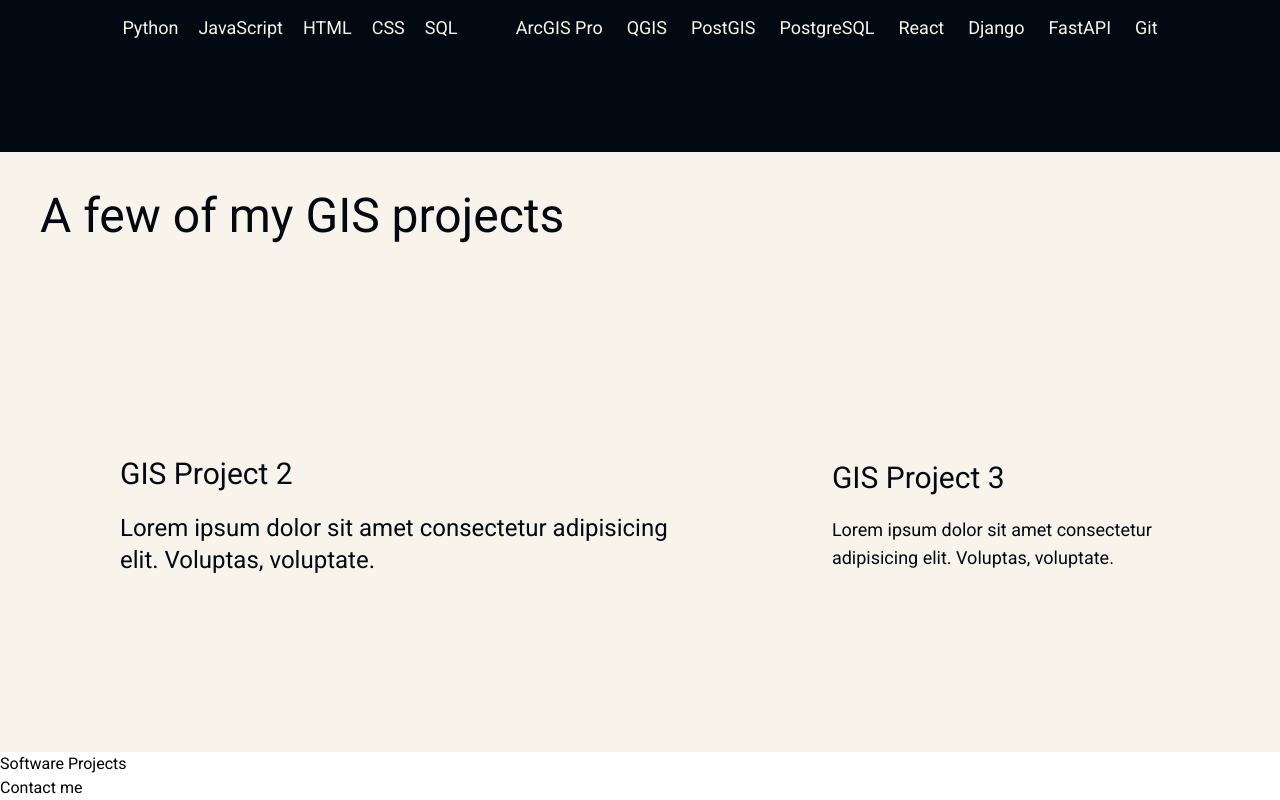
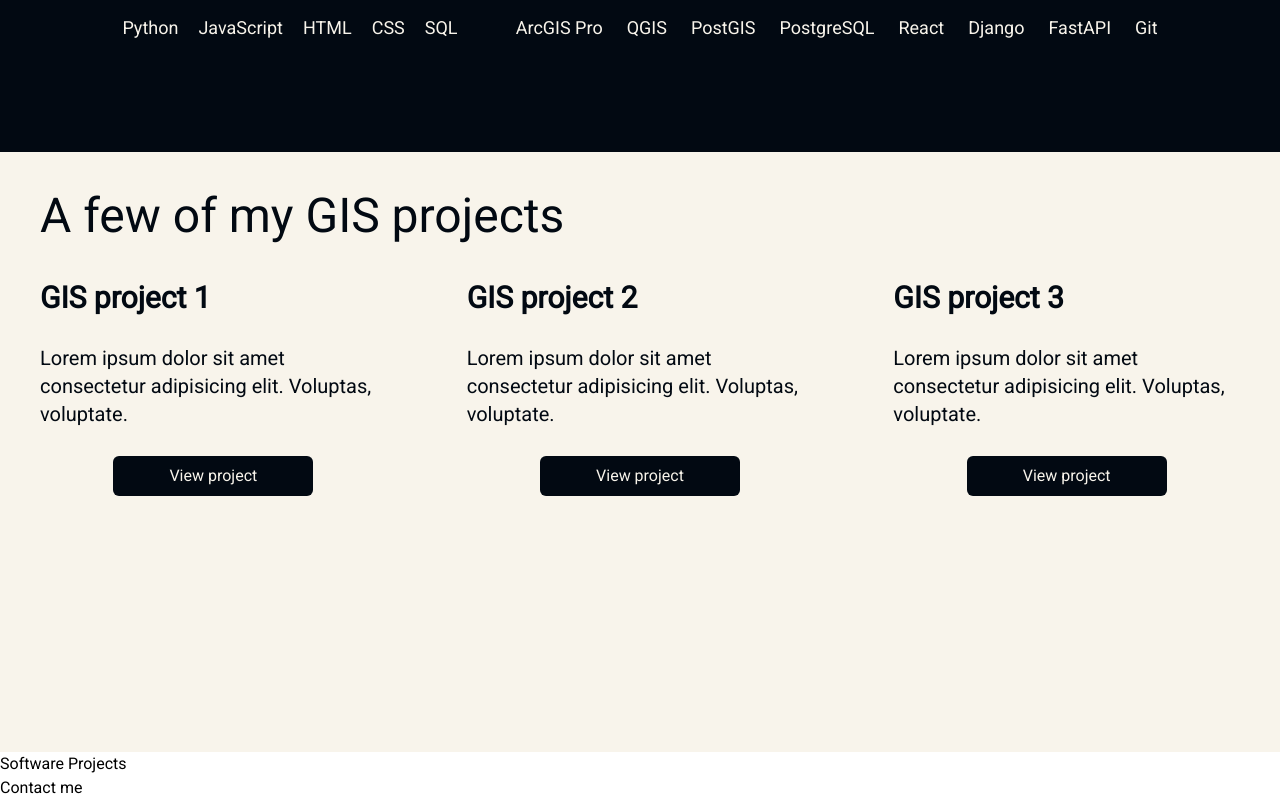
Before and after one commit to Kimberley-saka/my_portfolio, a React (Vite) app: page / in a window 1280 px wide. Shown: the part 1392-2192 px from the top of the page. Built offline with nearby package versions, Linux system fonts and the light colour scheme.

Commit message:
added card content

```diff
--- a/src/Components/Card.jsx
+++ b/src/Components/Card.jsx
@@ -1,13 +1,17 @@
+/*Card component for my projects section*/
+
+import { motion } from "motion/react";
+
 function Card(
   {
-    projectTittle,
+    projectTitle,
     projectDescription,
   }
 ) {
   return (
-    <div className="flex flex-col items-start gap-7">
+    <div className="flex flex-col items-start gap-7 h-full">
 
-            <h2 className="text-2xl md:text-3xl pt-10 font-bold">{projectTittle}</h2>
+            <h2 className="text-2xl md:text-3xl pt-10 font-bold">{projectTitle}</h2>
             <p className="text-lg md:text-xl">
               {projectDescription}</p>
 
--- a/src/Components/GIS.jsx
+++ b/src/Components/GIS.jsx
@@ -1,27 +1,35 @@
 import { motion } from "motion/react";
+import Card from "./Card";
 
 function GIS() {
+
+  const projects = [
+    {
+      projectTitle: "GIS project 1",
+      projectDescription: "Lorem ipsum dolor sit amet consectetur adipisicing elit. Voluptas, voluptate."
+    },
+    {
+      projectTitle: "GIS project 2",
+      projectDescription: "Lorem ipsum dolor sit amet consectetur adipisicing elit. Voluptas, voluptate."
+    },
+    {
+      projectTitle: "GIS project 3",
+      projectDescription: "Lorem ipsum dolor sit amet consectetur adipisicing elit. Voluptas, voluptate."
+    }
+  ];
   return (
     <div className="flex flex-col text-dark-blue  bg-light-orange md:px-10 md:h-150">
       <h1 className="text-4xl md:text-5xl md:pt-10">
       A few of my GIS projects</h1>
 
       <div className="flex flex-col justify-center items-center h-full md:gap-20 md:flex-row">
+       {projects.map((project, index) =>
 
-
-          <div>
-              <h2 className="text-2xl md:text-3xl md:ml-20 pt-10">GIS Project 2</h2>
-              <p className="text-lg md:text-2xl md:ml-20 pt-5">
-                  Lorem ipsum dolor sit amet consectetur adipisicing elit. Voluptas, voluptate.</p>
-          </div>
-
-
-          <div>
-              <h2 className="text-2xl md:text-3xl md:ml-20 pt-10">GIS Project 3</h2>
-              <p className="text-lg md:ml-20 pt-5">
-                  Lorem ipsum dolor sit amet consectetur adipisicing elit. Voluptas, voluptate.</p>
-          </div>
-
+      <Card
+      key={index}
+      projectTitle={project.projectTitle}
+      projectDescription={project.projectDescription}/>
+      )}
 
         </div>
       </div>
```
